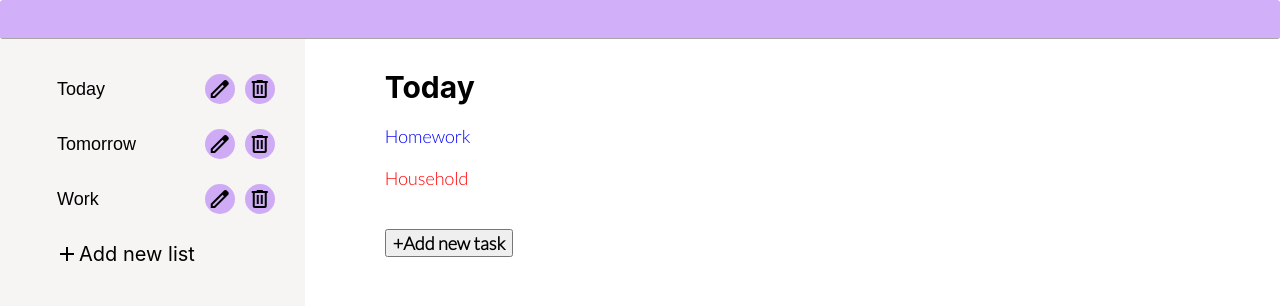
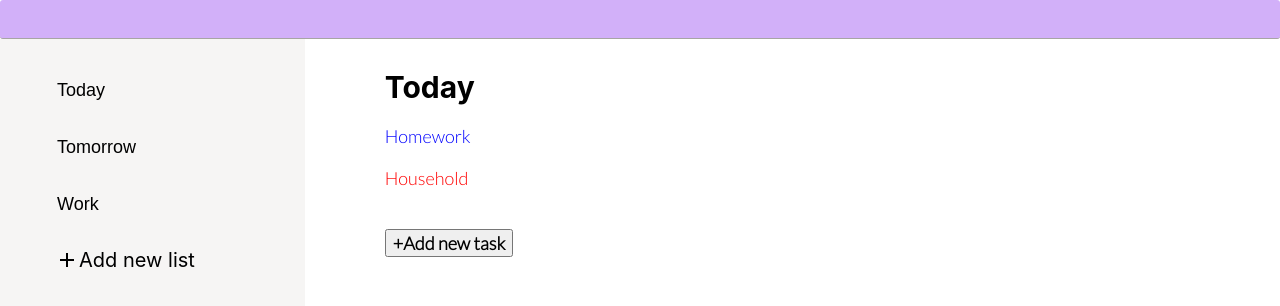
Before and after one commit to alefirr/productivity-app, a React (Create React App) app: page / in a window 1280 px wide. Shown: the top 306 px of the page. Built offline with nearby package versions, Linux system fonts and the light colour scheme.

Commit message:
edit and delete task list on hover side bar item

```diff
--- a/src/App.css
+++ b/src/App.css
@@ -19,7 +19,6 @@
 
 .side-bar {
   width: 400px;
-
   background-color: rgba(223, 220, 214, 0.281);
   padding-top: 20px;
   overflow-y: scroll;
@@ -27,11 +26,14 @@
 }
 
 .side-bar-item {
+  height: 50px;
   padding: 10px;
   margin: 5px 15px 5px 25px;
   padding-left: 30px;
   height: fit-content;
   border-radius: 20px;
+  display: flex;
+  flex-direction: row;
 }
 
 .side-bar-item:hover {
@@ -50,6 +52,7 @@
 }
 
 .input-side-bar-item {
+  height: 30px;
   width: 100%;
   text-align: start;
   border: none;
--- a/src/components/Input.jsx
+++ b/src/components/Input.jsx
@@ -4,12 +4,14 @@ import produce from 'immer';
 import { useRef } from 'react';
 import { useEffect } from 'react';
 
-export const Input = ({ index, data, setData }) => {
+export const Input = ({ index, data, setData, setChosenListIndex }) => {
   const inputRef = useRef();
 
   const [isInputDisabled, setIsInputDisabled] = useState(true);
+  const [isHovered, setIsHovered] = useState(false);
 
   const isNew = data[index].isNew;
+
   const isEnterPressed = (e) => {
     if (e.keyCode === 13) {
       setIsInputDisabled(true);
@@ -54,10 +56,15 @@ export const Input = ({ index, data, setData }) => {
         data.splice(index, 1);
       })
     );
+    setChosenListIndex(index - 1);
   };
 
   return (
-    <div className="input-side-bar-item-container">
+    <div
+      className=" side-bar-item"
+      onMouseOver={() => setIsHovered(true)}
+      onMouseLeave={() => setIsHovered(false)}
+    >
       <input
         ref={inputRef}
         value={data[index].name}
@@ -67,6 +74,8 @@ export const Input = ({ index, data, setData }) => {
         onKeyDown={isEnterPressed}
         className="input-side-bar-item"
       />
+      {isHovered ? (
+        <div className="input-side-bar-item-container">
           <button
             onClick={toggleIsInputDisabled}
             className="disable-input-side-bar-item-button"
@@ -80,5 +89,7 @@ export const Input = ({ index, data, setData }) => {
             <span className="material-symbols-outlined">delete</span>
           </button>
         </div>
+      ) : null}
+    </div>
   );
 };
--- a/src/components/SideBar.jsx
+++ b/src/components/SideBar.jsx
@@ -2,7 +2,12 @@ import React from 'react';
 
 import { Input } from './';
 
-export const SideBar = ({ data, onSideBarItemClick, setData }) => {
+export const SideBar = ({
+  data,
+  onSideBarItemClick,
+  setData,
+  setChosenListIndex,
+}) => {
   const addSideBarItem = () => {
     const newItems = [...data, { name: 'New list', content: [], isNew: true }];
     setData(newItems);
@@ -12,13 +17,14 @@ export const SideBar = ({ data, onSideBarItemClick, setData }) => {
   return (
     <div className="side-bar">
       {data.map((item, index) => (
-        <div
+        <Input
+          index={index}
+          data={data}
+          setData={setData}
           onClick={() => onSideBarItemClick(index)}
+          setChosenListIndex={setChosenListIndex}
           key={`side-item-${index}`}
-          className="side-bar-item"
-        >
-          <Input index={index} data={data} setData={setData} />
-        </div>
+        />
       ))}
       <div className="add-side-bar-item side-bar-item" onClick={addSideBarItem}>
         <span className="material-symbols-outlined">add</span>
--- a/src/components/WorkSpace.jsx
+++ b/src/components/WorkSpace.jsx
@@ -40,6 +40,7 @@ export const WorkSpace = () => {
           data={data}
           onSideBarItemClick={handleSideBarItemClick}
           setData={setData}
+          setChosenListIndex={setChosenListIndex}
         />
 
         <ListOverview
```
Lines whose indentation alone changed are shown as unchanged.
